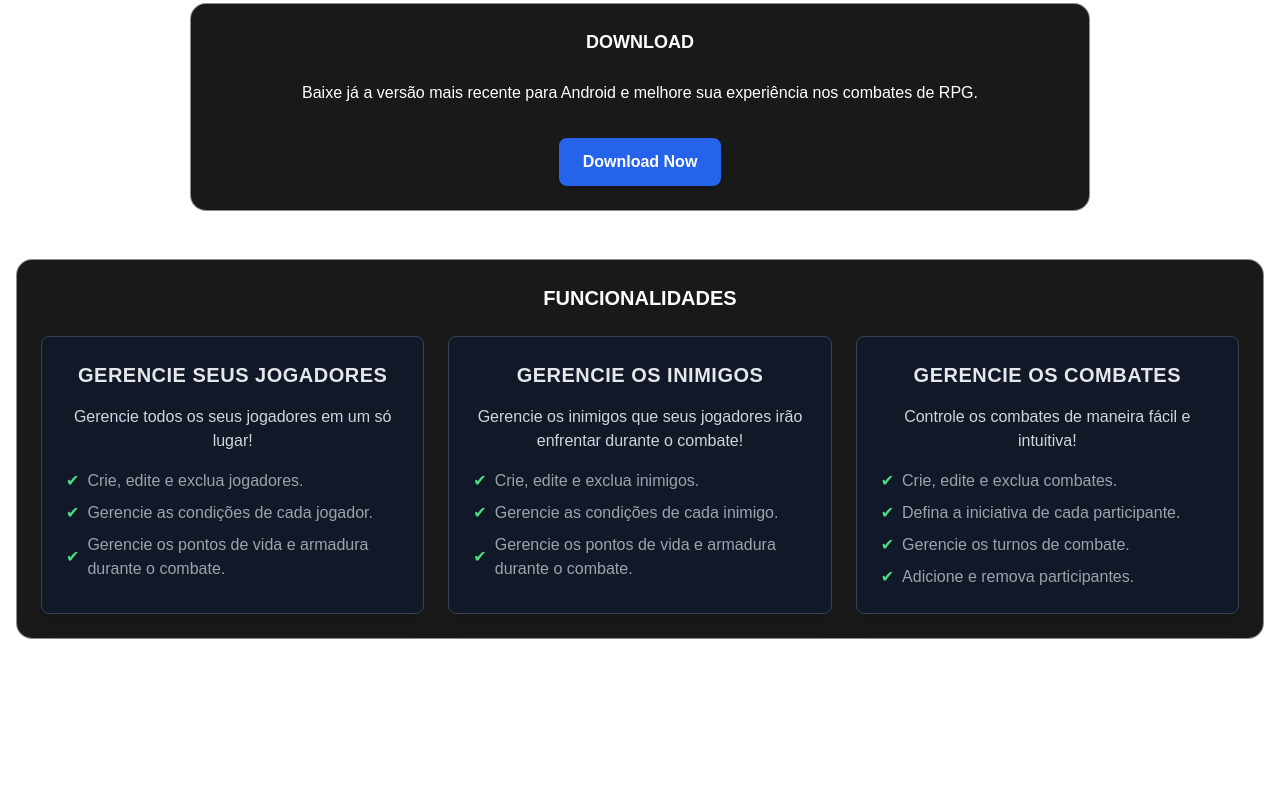
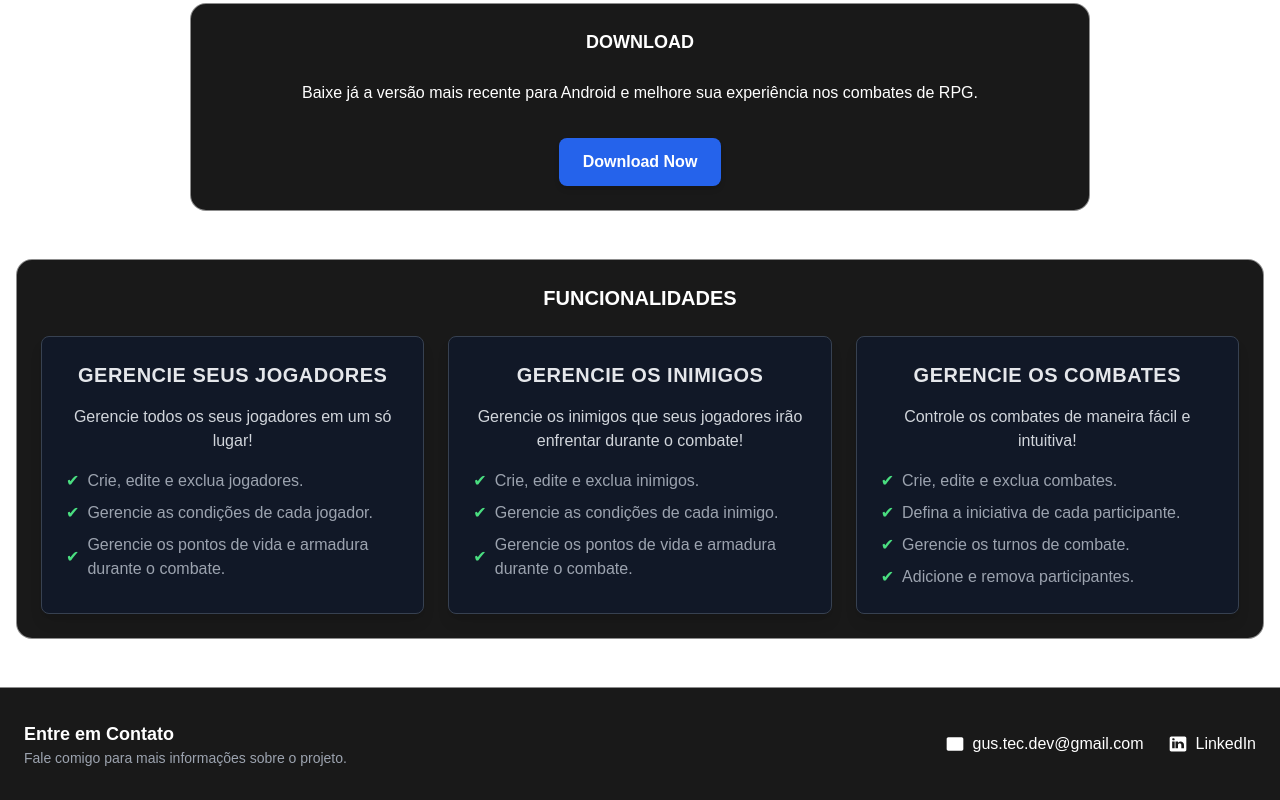
Before and after one commit to Gustavo-Vinicius-Santana/rpg-ca-landing-page, a Next.js app: page / in a window 1280 px wide. Shown: the part 433-1233 px from the top of the page. Before the commit the page ends 1072 px from the top, so only its background shows below. Built offline with nearby package versions, Linux system fonts and the light colour scheme.

Commit message:
[feature - ui - complet] (criando footer) Criando footer no template, com itens para contato

```diff
--- a/src/app/layout.tsx
+++ b/src/app/layout.tsx
@@ -42,6 +42,27 @@ export default function RootLayout({
           {children}
         </main>
 
+        <footer className="bg-black/90 text-white py-8 mt-12 border-t border-white/50">
+          <div className="container mx-auto px-6 flex flex-col md:flex-row justify-between items-center">
+            {/* Informações principais */}
+            <div className="text-center md:text-left">
+              <h2 className="text-lg font-semibold">Entre em Contato</h2>
+              <p className="text-sm text-gray-400">Fale comigo para mais informações sobre o projeto.</p>
+            </div>
+
+            {/* Links de Contato */}
+            <div className="flex flex-col md:flex-row items-center space-y-4 md:space-y-0 md:space-x-6 mt-4 md:mt-0">
+              <a href="mailto:gus.tec.dev@gmail.com" className="flex items-center space-x-2 hover:text-gray-400 transition">
+                <svg className="w-5 h-5" fill="currentColor" viewBox="0 0 24 24"><path d="M4 4h16c1.1 0 2 .9 2 2v12c0 1.1-.9 2-2 2H4c-1.1 0-2-.9-2-2V6c0-1.1.9-2 2-2zm0 2v.01L12 12l8-5.99V6l-8 5.99L4 6z"/></svg>
+                <span>gus.tec.dev@gmail.com</span>
+              </a>
+              <a href="https://www.linkedin.com/in/gustavo-vinicius-596005276/" target="_blank" rel="noopener noreferrer" className="flex items-center space-x-2 hover:text-gray-400 transition">
+                <svg className="w-5 h-5" fill="currentColor" viewBox="0 0 24 24"><path d="M4 3c-1.1 0-2 .9-2 2v14c0 1.1.9 2 2 2h16c1.1 0 2-.9 2-2V5c0-1.1-.9-2-2-2H4zm4 14H5V9h3v8zm-1.5-9.5c-.83 0-1.5-.67-1.5-1.5S5.67 5 6.5 5 8 5.67 8 6.5 7.33 7.5 6.5 7.5zM19 17h-3v-4c0-1.1-.9-2-2-2s-2 .9-2 2v4h-3V9h3v1.6c.76-.88 1.86-1.6 3.15-1.6 2.21 0 4.01 1.79 4.01 4v4z"/></svg>
+                <span>LinkedIn</span>
+              </a>
+            </div>
+          </div>
+        </footer>
       </body>
     </html>
   );
```
